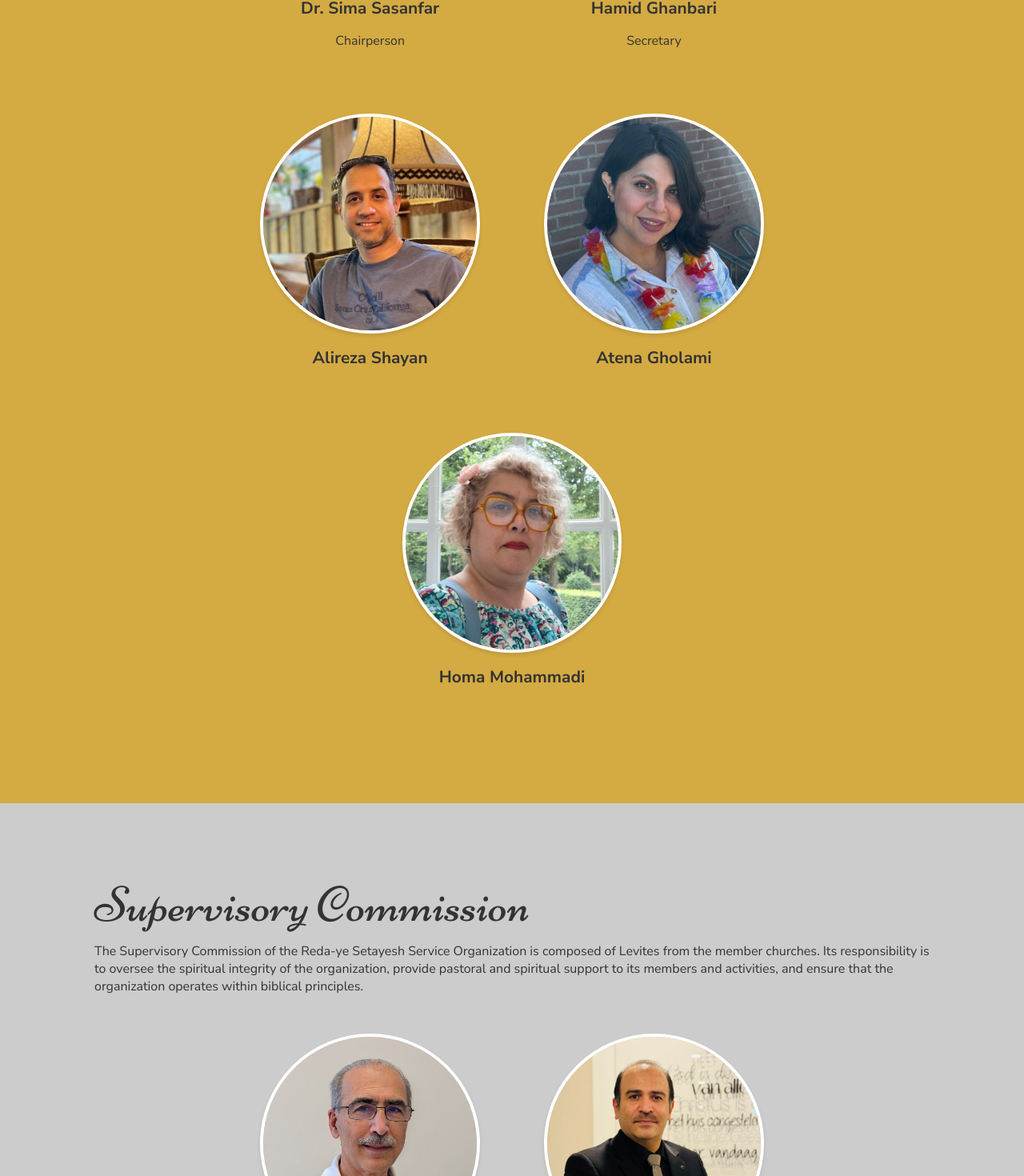
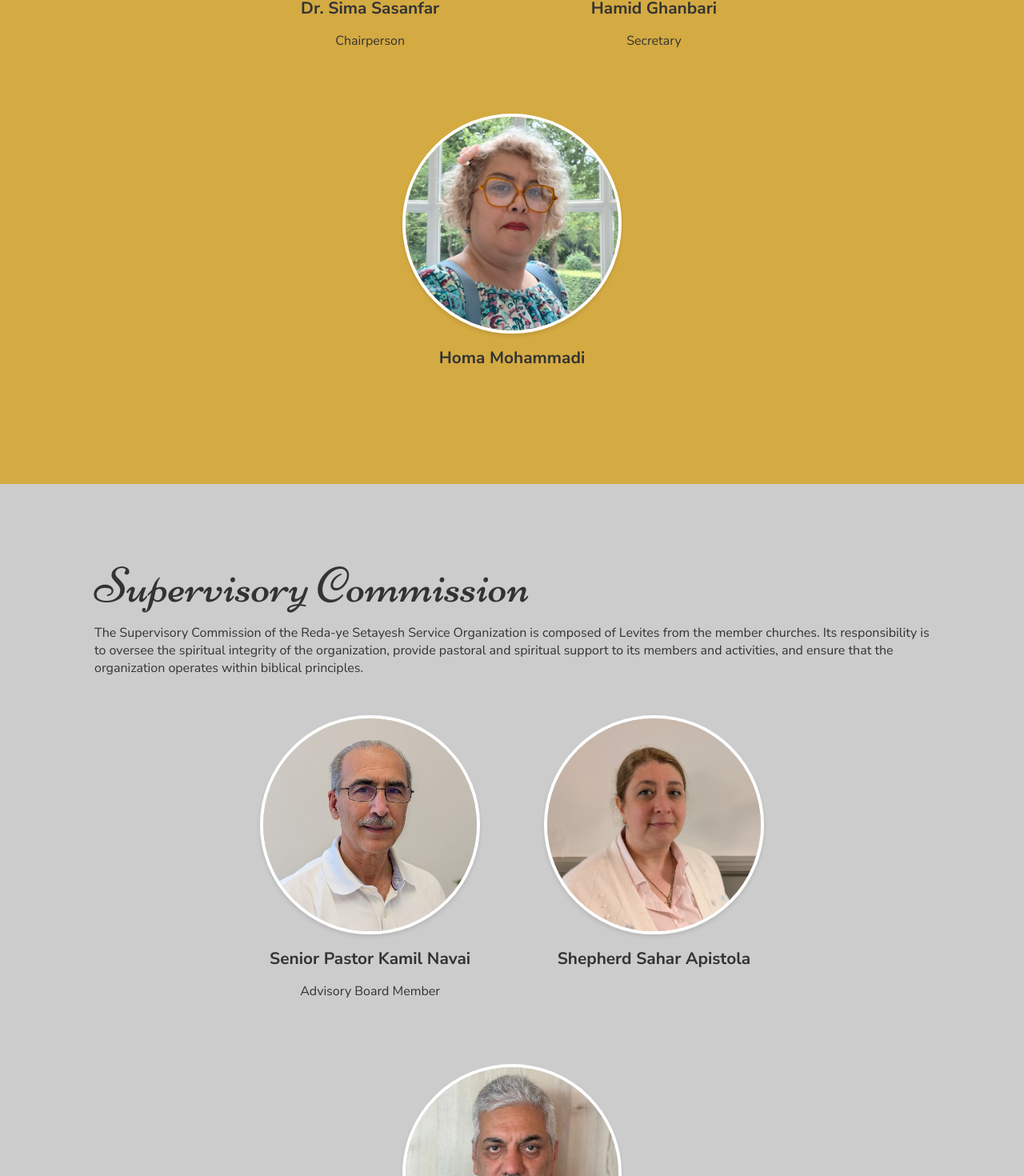
Before and after one commit to Melor-IT/mantleofpraise, a React (Create React App) app: page /about-us in a window 1280 px wide. Shown: the part 1373-2843 px from the top of the page at 80% size. Built offline with nearby package versions, Linux system fonts and the light colour scheme.

Commit message:
cheng member

```diff
--- a/src/components/Footer.js
+++ b/src/components/Footer.js
@@ -63,8 +63,8 @@ const Footer = ({ locale, setLocale }) => {
             <h4> RSIN </h4>
             <p>868276972</p>
 
-            <h4>IBAN</h4>
-            <p>NL56TRIO0321129849</p>
+            {/* <h4>IBAN</h4>
+            <p>NL56TRIO0321129849</p> */}
           </div>
         </div>
       </div>
--- a/src/i18n/en.js
+++ b/src/i18n/en.js
@@ -75,6 +75,7 @@ const messages = {
   treasurer: 'Treasurer',
   babak: 'Shepherd Babak Zeynali',
   kamil: 'Senior Pastor Kamil Navai',
+  sahar:'Shepherd Sahar Apistola',
   advisoryBoardMember: 'Advisory Board Member',
   supervisoryCommission: 'Supervisory Commission',
   supervisoryCommissionText:
--- a/src/i18n/fa.js
+++ b/src/i18n/fa.js
@@ -76,6 +76,7 @@ const messages = {
   Kazem: 'شبان کاظم دهقانی',
   babak: 'شبان بابک زینالی',
   kamil: 'کشیش کامیل نوایی',
+    sahar:'شبان سحر آپیستولا',
   advisoryBoardMember: 'عضو هیئت مشاوران',
   supervisoryCommission: 'کمیسیون نظارت',
   supervisoryCommissionText:
--- a/src/i18n/nl.js
+++ b/src/i18n/nl.js
@@ -78,6 +78,7 @@ const messages = {
   treasurer: 'Penningmeester',
   babak: 'Herder Babak Zeynali',
   kamil: 'Dominee Kamil Navai',
+   sahar:'Dominee Sahar Apistola',
   advisoryBoardMember: 'Adviseurend',
   supervisoryCommission: 'Toezichtscommissie',
   supervisoryCommissionText:
--- a/src/pages/AboutUsPage.js
+++ b/src/pages/AboutUsPage.js
@@ -3,6 +3,68 @@ import BackgroundImage from '../components/BackgroundImage';
 
 export default function AboutUs() {
   const { formatMessage } = useIntl();
+
+  const leadershipTeam = [
+    {
+      img: '/images/sima.jpg',
+      alt: 'Sima Sasanfar',
+      nameId: 'sima',
+      defaultName: 'Sima Sasanfar',
+      roleId: 'chairperson',
+      defaultRole: 'Chairperson'
+    },
+    {
+      img: '/images/hamid.jpg',
+      alt: 'Hamid Ghanbari',
+      nameId: 'hamid',
+      defaultName: 'Hamid Ghanbari',
+      roleId: 'secretary',
+      defaultRole: 'Secretary'
+    },
+     {
+      img: '/images/homa.jpg',
+      alt: 'Homa K Mohammadi',
+      nameId: 'homa',
+      defaultName: 'Homa Mohammadi'
+    }
+    // {
+    //   img: '/images/alireza.jpg',
+    //   alt: 'Ali Reza Shayan',
+    //   nameId: 'alireza',
+    //   defaultName: 'Ali Reza Shayan'
+    // },
+    // {
+    //   img: '/images/atena.jpg',
+    //   alt: 'Atena Gholami',
+    //   nameId: 'atena',
+    //   defaultName: 'Atena Gholami'
+    // },
+  ];
+
+  const supervisoryTeam = [
+    {
+      img: '/images/kamil.jpg',
+      alt: 'Kamil Navai',
+      nameId: 'kamil',
+      defaultName: 'Pastor Kamil Navai',
+      roleId: 'advisoryBoardMember',
+      defaultRole: 'Advisory Board Member'
+    },
+    {
+      img: '/images/sahar.jpg',
+      alt: 'Sahar Apistola',
+      nameId: 'sahar',
+      defaultName: 'Sahar Apistola'
+    },
+    {
+      img: '/images/kazem.jpg',
+      alt: 'Kazem Dehghanie',
+      nameId: 'Kazem',
+      defaultName: 'Kazem Dehghanie',
+      roleId: 'treasurer',
+      defaultRole: 'Treasurer'
+    }
+  ];
 
   return (
     <div className="page juin-us">
@@ -10,20 +72,23 @@ export default function AboutUs() {
         <BackgroundImage url="/images/join-us-banner.png" className="aboutus" />
         <div className="page-content ">
           <h1>{formatMessage({ id: 'aboutUs', defaultMessage: 'About Us' })}</h1>
+
           <h3 className="page-intro">
             {formatMessage({
               id: 'aboutUsText',
               defaultMessage: 'The Spirit of the Lord GOD is upon me ...'
             })}
           </h3>
+
           <h3>
             {formatMessage({
               id: 'aboutUsTextOnder',
-              aboutUsTextOnder: '- Isaiah 61:1-3'
+              defaultMessage: '- Isaiah 61:1-3'
             })}
           </h3>
         </div>
       </section>
+
       <section className="primary">
         <div className="page-content">
           <div className="text-block">
@@ -33,134 +98,83 @@ export default function AboutUs() {
                 defaultMessage: 'Our Vision'
               })}
             </h2>
+
             <p>
               {formatMessage({
                 id: 'leaderText',
                 defaultMessage:
-                  'Our vision is to form an inspiring community of worshipers and prophets who, through music and worship filled with the guidance of the Holy Spirit, spread the light and presence of God in churches, awaken and heal every heart, and create a living, deep, and lasting experience of connection with the Lord for each individual and congregation.'
+                  'Our vision is to form an inspiring community...'
               })}
             </p>
           </div>
+
           <div className="team">
-            <div className="team-member">
-              <img src="/images/sima.jpg" alt="Sima Sasanfar" />
+            {leadershipTeam.map((member, index) => (
+              <div className="team-member" key={index}>
+                <img src={member.img} alt={member.alt} />
+
                 <strong>
                   {formatMessage({
-                  id: 'sima',
-                  defaultMessage: 'Sima Sasanfar'
+                    id: member.nameId,
+                    defaultMessage: member.defaultName
                   })}
                 </strong>
+
+                {member.roleId && (
                   <p>
                     {formatMessage({
-                  id: 'chairperson',
-                  defaultMessage: 'Chairperson'
+                      id: member.roleId,
+                      defaultMessage: member.defaultRole
                     })}
                   </p>
+                )}
               </div>
-            <div className="team-member">
-              <img src="/images/hamid.jpg" alt="Hamid Ghanbari" />
-              <strong>
-                {formatMessage({
-                  id: 'hamid',
-                  defaultMessage: 'Hamid Ghanbari'
-                })}
-              </strong>
-              <p>
-                {formatMessage({
-                  id: 'secretary',
-                  defaultMessage: 'Secretary'
-                })}
-              </p>
-            </div>
-            <div className="team-member">
-              <img src="/images/alireza.jpg" alt="Ali Reza Shayan" />
-              <strong>
-                {formatMessage({
-                  id: 'alireza',
-                  defaultMessage: 'Ali Reza Shayan'
-                })}
-              </strong>
-            </div>
-            <div className="team-member">
-              <img src="/images/atena.jpg" alt="Atena Gholami" />
-              <strong>
-                {' '}
-                {formatMessage({
-                  id: 'atena',
-                  defaultMessage: 'Atena Gholami'
-                })}
-              </strong>
-            </div>
-            <div className="team-member">
-              <img src="/images/homa.jpg" alt="Homa K Mohammadi" />
-              <strong>
-                {' '}
-                {formatMessage({
-                  id: 'homa',
-                  defaultMessage: 'Homa Mohammadi'
-                })}
-              </strong>
-            </div>
+            ))}
           </div>
         </div>
       </section>
+
       <section className="secondary">
         <div className="page-content">
           <div className="text-block">
             <h2>
               {formatMessage({
                 id: 'supervisoryCommission',
-                defaultMessage: 'OSupervisory Commission'
+                defaultMessage: 'Supervisory Commission'
               })}
             </h2>
+
             <p>
               {formatMessage({
                 id: 'supervisoryCommissionText',
-                defaultMessage: `The Supervisory Commission of the Reda-ye Setayesh Service Organization is composed of Levites from the member churches. Its responsibility is to oversee the spiritual integrity of the organization, provide pastoral and spiritual support to its members and activities, and ensure that the organization operates within biblical principles.`
+                defaultMessage:
+                  'The Supervisory Commission of the Reda-ye Setayesh Service Organization...'
               })}
             </p>
           </div>
+
           <div className="team">
-            <div className="team-member">
-              <img src="/images/kamil.jpg" alt="Kamil Navai" />
+            {supervisoryTeam.map((member, index) => (
+              <div className="team-member" key={index}>
+                <img src={member.img} alt={member.alt} />
+
                 <strong>
                   {formatMessage({
-                  id: 'kamil',
-                  defaultMessage: 'Pastor Kamil Navai'
+                    id: member.nameId,
+                    defaultMessage: member.defaultName
                   })}
                 </strong>
+
+                {member.roleId && (
                   <p>
                     {formatMessage({
-                  id: 'advisoryBoardMember',
-                  defaultMessage: 'Advisory Board Member'
+                      id: member.roleId,
+                      defaultMessage: member.defaultRole
                     })}
                   </p>
+                )}
               </div>
-            <div className="team-member">
-              <img src="/images/babak1.jpg" alt="Babak Zeynalie" />
-              <strong>
-                {formatMessage({
-                  id: 'babak',
-                  defaultMessage: ''
-                })}
-              </strong>
-            </div>
-            <div className="team-member">
-              <img src="/images/kazem.jpg" alt="Kazem Dehghanie" />
-              <strong>
-                {' '}
-                {formatMessage({
-                  id: 'Kazem',
-                  defaultMessage: 'Kazem Dehghanie'
-                })}
-              </strong>
-              <p>
-                {formatMessage({
-                  id: 'treasurer',
-                  defaultMessage: 'Treasurer'
-                })}
-              </p>
-            </div>
+            ))}
           </div>
         </div>
       </section>
```
Also changed, not shown: public/images/sahar.jpg (added), 1 other file (tests, documents, lock files or other folders). Lines whose indentation alone changed are shown as unchanged.
